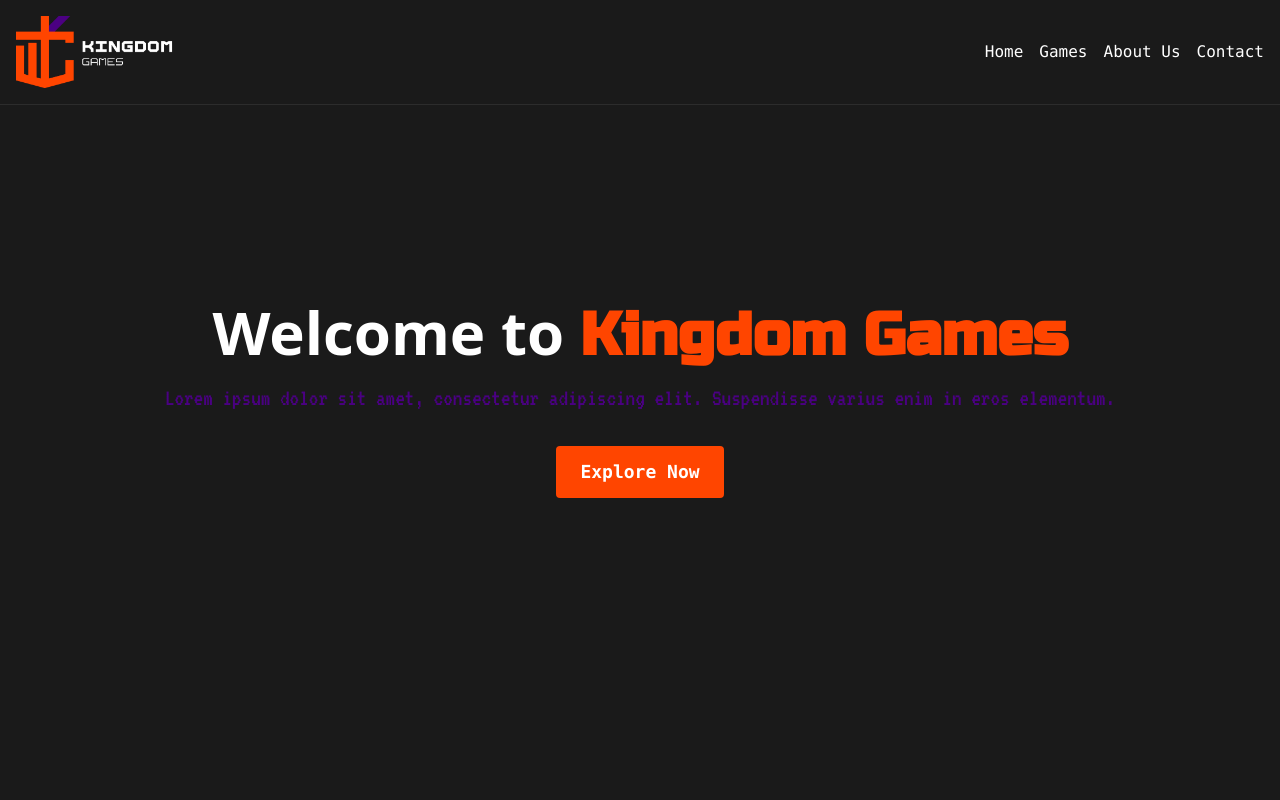
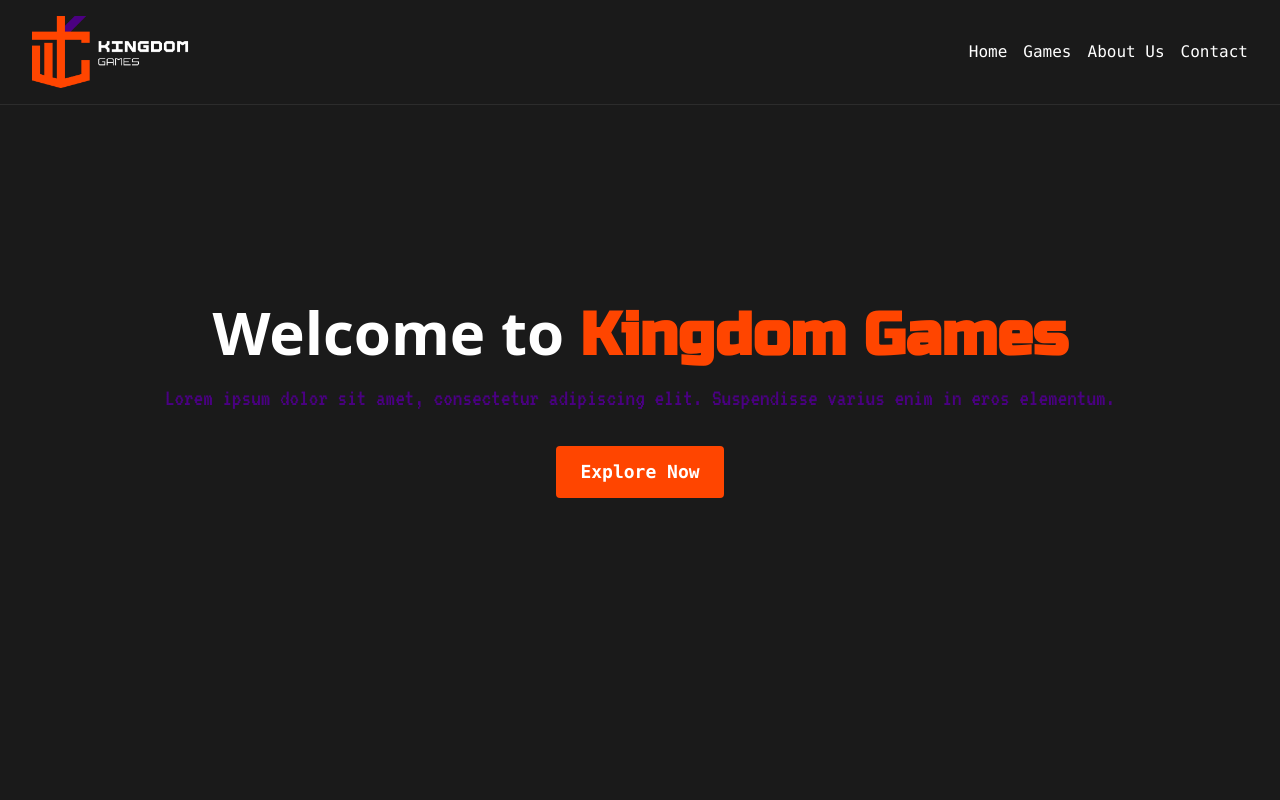
Before and after one commit to dartpilot0017/Kingdom-Games, a React (Vite) app: page / in a window 1280 px wide. Shown: the top 800 px of the page. Built offline with nearby package versions, Linux system fonts and the light colour scheme.

Commit message:
Header width fix

```diff
--- a/src/App.tsx
+++ b/src/App.tsx
@@ -11,7 +11,7 @@ function App() {
   // const [count, setCount] = useState(0)
 
   return (
-    <>
+    <div className='h-screen bg-shadowGray'>
       <Header />
       <Router>
         <Routes>
@@ -22,7 +22,7 @@ function App() {
         </Routes>
       </Router>
       <FooterSection />
-    </>
+      </div>
   )
 }
 
--- a/src/components/Header.tsx
+++ b/src/components/Header.tsx
@@ -18,8 +18,8 @@ const Header: React.FC = () => {
   };
 
   return (
-    <header className="bg-shadowGray text-snowWhite p-4 fixed top-0 w-full z-50 border-b border-snowWhite border-opacity-[0.08]">
-      <div className="flex justify-between items-center max-w-7xl mx-auto">
+    <header className="bg-shadowGray text-snowWhite py-4 fixed top-0 w-full flex z-50 border-b border-snowWhite border-opacity-[0.08]">
+      <div className="flex justify-between items-center px-8 w-full">
         <div className="flex items-center">
           <img
             src={logo}
```
